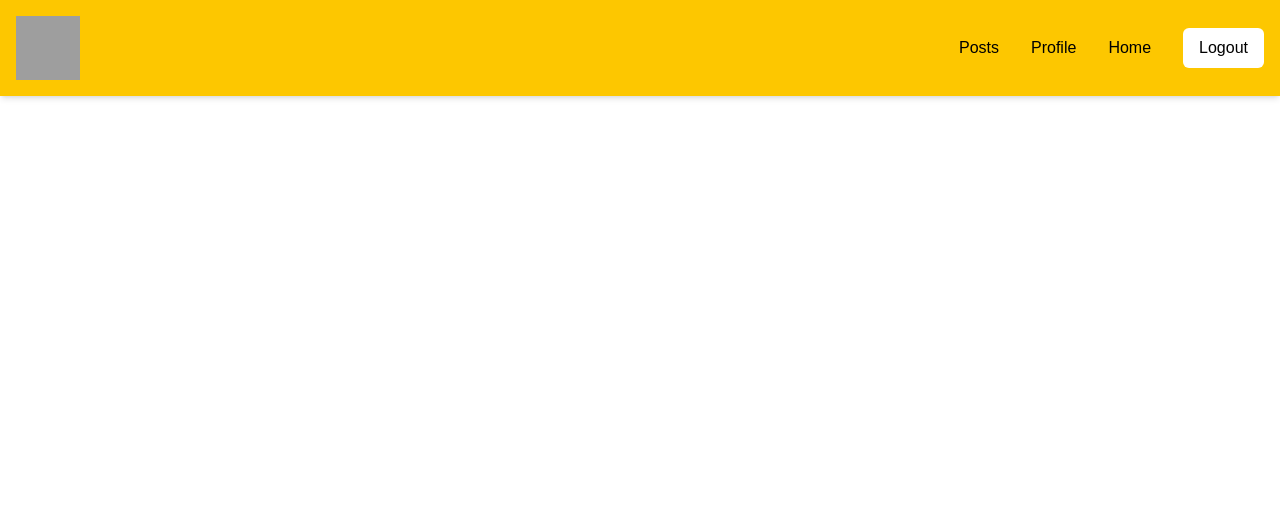
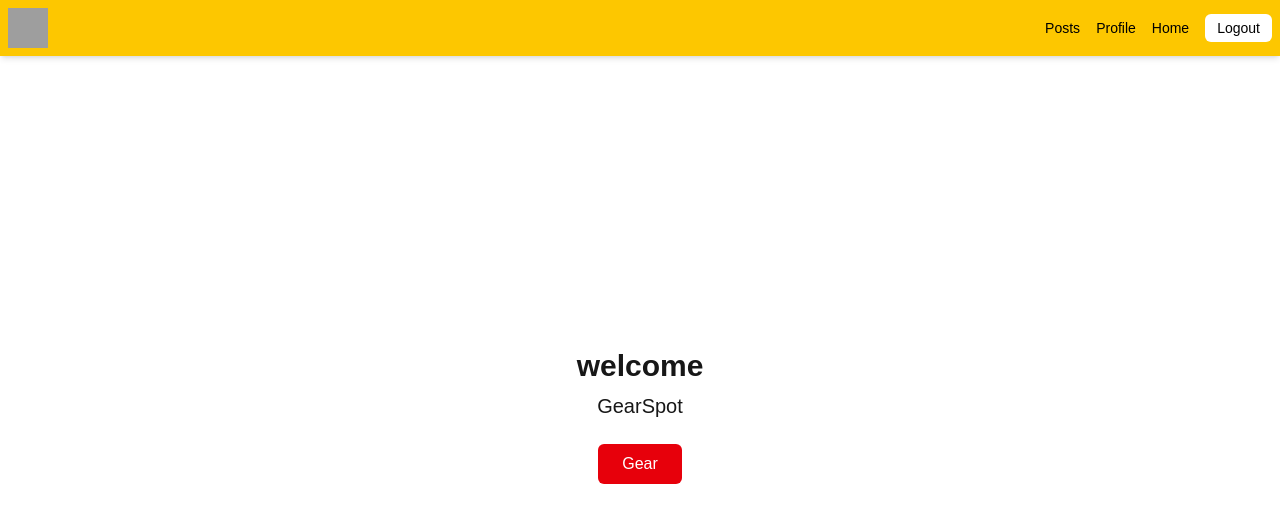
Before and after one commit to Johnbaileywilliams96/Gear_client, a Next.js app: page / in a window 1280 px wide. Shown: the top 522 px of the page. Built offline with nearby package versions, Linux system fonts and the light colour scheme; sample sign-in values are in the browser's storage; grey boxes are pictures that could not be loaded.

Commit message:
fixed navbar login and register

```diff
--- a/src/app/Components/navbar.js
+++ b/src/app/Components/navbar.js
@@ -9,11 +9,28 @@ export default function Navbar() {
   const [isLoggedIn, setIsLoggedIn] = useState(false)
   const router = useRouter()
 
-  // Check login status when component mounts
+  // Check login status when component mounts and set up event listener
   useEffect(() => {
+    checkLoginStatus()
+    window.addEventListener('storage', handleStorageChange)
+    window.addEventListener('loginStateChange', checkLoginStatus)
+
+    return () => {
+      window.removeEventListener('storage', handleStorageChange)
+      window.removeEventListener('loginStateChange', checkLoginStatus)
+    }
+  }, [])
+
+  const checkLoginStatus = () => {
     const token = localStorage.getItem("gear_token")
     setIsLoggedIn(token !== null)
-  }, [])
+  }
+
+  const handleStorageChange = (event) => {
+    if (event.key === "gear_token") {
+      checkLoginStatus()
+    }
+  }
 
   const toggleMenu = () => {
     setIsMenuOpen(!isMenuOpen)
@@ -22,53 +39,54 @@ export default function Navbar() {
   const handleLogout = () => {
     localStorage.removeItem("gear_token")
     setIsLoggedIn(false)
+    window.dispatchEvent(new Event('loginStateChange'))
     router.push('/')
   }
 
   return (
-    <nav className="bg-yellow-400 p-4 fixed top-0 w-full shadow-md">
+    <nav className="bg-yellow-400 p-2 fixed top-0 w-full shadow-md z-10">
       <div className="container mx-auto flex justify-between items-center">
         {/* Logo */}
         <Link href="/" className="flex items-center">
-          <img src="/images/logo.png" alt="Logo" className="w-16 h-16" />
+          <img src="/images/logo.png" alt="Logo" className="w-10 h-10" />
         </Link>
 
         {/* Mobile menu button */}
         <button
-          className="md:hidden flex flex-col space-y-1.5"
+          className="md:hidden flex flex-col space-y-1"
           onClick={toggleMenu}
         >
-          <span className="block w-6 h-0.5 bg-black"></span>
-          <span className="block w-6 h-0.5 bg-black"></span>
-          <span className="block w-6 h-0.5 bg-black"></span>
+          <span className="block w-5 h-0.5 bg-black"></span>
+          <span className="block w-5 h-0.5 bg-black"></span>
+          <span className="block w-5 h-0.5 bg-black"></span>
         </button>
 
         {/* Desktop Menu */}
-        <div className="hidden md:flex items-center space-x-8">
+        <div className="hidden md:flex items-center space-x-4">
           {isLoggedIn ? (
             <>
-              <Link href="/posts" className="text-black hover:text-gray-700">
+              <Link href="/posts" className="text-sm text-black hover:text-gray-700">
                 Posts
               </Link>
-              <Link href="/profile" className="text-black hover:text-gray-700">
+              <Link href="/profile" className="text-sm text-black hover:text-gray-700">
                 Profile
               </Link>
-              <Link href="/home" className="text-black hover:text-gray-700">
+              <Link href="/home" className="text-sm text-black hover:text-gray-700">
                 Home
               </Link>
               <button
                 onClick={handleLogout}
-                className="bg-white text-black px-4 py-2 rounded-md hover:bg-gray-100"
+                className="bg-white text-black text-sm px-3 py-1 rounded-md hover:bg-gray-100"
               >
                 Logout
               </button>
             </>
           ) : (
             <>
-              <Link href="/login" className="text-black hover:text-gray-700">
+              <Link href="/login" className="text-sm text-black hover:text-gray-700">
                 Login
               </Link>
-              <Link href="/register" className="bg-white text-black px-4 py-2 rounded-md hover:bg-gray-100">
+              <Link href="/register" className="bg-white text-black text-sm px-3 py-1 rounded-md hover:bg-gray-100">
                 Register
               </Link>
             </>
@@ -77,31 +95,31 @@ export default function Navbar() {
 
         {/* Mobile Menu */}
         {isMenuOpen && (
-          <div className="md:hidden absolute top-20 right-0 left-0 bg-yellow-400 p-4 shadow-md">
+          <div className="md:hidden absolute top-14 right-0 left-0 bg-yellow-400 p-2 shadow-md">
             {isLoggedIn ? (
-              <div className="flex flex-col space-y-4">
-                <Link href="/posts" className="text-black hover:text-gray-700">
+              <div className="flex flex-col space-y-2">
+                <Link href="/posts" className="text-sm text-black hover:text-gray-700">
                   Posts
                 </Link>
-                <Link href="/profile" className="text-black hover:text-gray-700">
+                <Link href="/profile" className="text-sm text-black hover:text-gray-700">
                   Profile
                 </Link>
-                <Link href="/home" className="text-black hover:text-gray-700">
+                <Link href="/home" className="text-sm text-black hover:text-gray-700">
                   Home
                 </Link>
                 <button
                   onClick={handleLogout}
-                  className="text-left text-black hover:text-gray-700"
+                  className="text-left text-sm text-black hover:text-gray-700"
                 >
                   Logout
                 </button>
               </div>
             ) : (
-              <div className="flex flex-col space-y-4">
-                <Link href="/login" className="text-black hover:text-gray-700">
+              <div className="flex flex-col space-y-2">
+                <Link href="/login" className="text-sm text-black hover:text-gray-700">
                   Login
                 </Link>
-                <Link href="/register" className="text-black hover:text-gray-700">
+                <Link href="/register" className="text-sm text-black hover:text-gray-700">
                   Register
                 </Link>
               </div>
--- a/src/app/home/page.js
+++ b/src/app/home/page.js
@@ -3,25 +3,19 @@
 import Link from "next/link"
 import Navbar from "../Components/navbar"
 
-
-
 export default function GearSpot() {
-
   return (
     <>
-    <Navbar/>
-      <div>
-      <h1>welcome</h1>
-      <Link href={`/posts`}>
-        <button
-        style={{
-
-          backgroundColor: 'red'
-        }
-        }>
-          Gear
+      <Navbar/>
+      <div className="flex flex-col items-center justify-center min-h-screen pt-16 pb-8 px-4 text-center">
+        <h1 className="text-3xl font-bold mb-6">News</h1>
+        <Link href={`/posts`}>
+          <button
+            className="bg-red-600 hover:bg-red-700 text-white font-medium py-2 px-6 rounded-md transition-colors"
+          >
+            Gear
           </button>
-      </Link>
+        </Link>
       </div>
     </>
   )
--- a/src/app/layout.js
+++ b/src/app/layout.js
@@ -1,6 +1,5 @@
 import { Geist, Geist_Mono } from "next/font/google";
 import "./globals.css";
-import Navbar from "./Components/navbar";
 import AuthCheck from "./Components/AuthCheck";
 
 
@@ -26,7 +25,6 @@ export default function RootLayout({ children }) {
         className={`${geistSans.variable} ${geistMono.variable} antialiased`}
       >
         <AuthCheck>
-          <Navbar/>
           {children}
         </AuthCheck>
       </body>
--- a/src/app/page.js
+++ b/src/app/page.js
@@ -1,24 +1,23 @@
-import Link from "next/link";
-import Navbar from "./Components/navbar";
+"use client"
 
+import Link from "next/link"
+import Navbar from "./Components/navbar"
 
-// src/app/page.js
 export default function Home() {
-    return (
-      <div className="login-container">
-        <h1>Login</h1>
-        <form>
-          <div>
-            <label htmlFor="email">Email</label>
-            <input type="email" id="email" name="email" required />
-          </div>
-          <div>
-            <label htmlFor="password">Password</label>
-            <input type="password" id="password" name="password" required />
-          </div>
-          <Link className="underline text-blue-600 hover:text-blue-800 visited:text-purple-600" href="/register">Not a member yet?</Link>
-          <Link className="underline text-blue-600 hover:text-blue-800 visited:text-purple-600" href="/login">already have an account?</Link>
-        </form>
+  return (
+    <>
+      <Navbar/>
+      <div className="flex flex-col items-center justify-center min-h-screen pt-16 pb-8 px-4 text-center">
+        <h1 className="text-3xl font-bold mb-2">welcome</h1>
+        <p className="text-xl mb-6">GearSpot</p>
+        <Link href={`/posts`}>
+          <button
+            className="bg-red-600 hover:bg-red-700 text-white font-medium py-2 px-6 rounded-md transition-colors"
+          >
+            Gear
+          </button>
+        </Link>
       </div>
-    );
-  }
+    </>
+  )
+}
--- a/src/app/posts/[id]/page.js
+++ b/src/app/posts/[id]/page.js
@@ -6,6 +6,7 @@ import { getPostsById } from "@/app/data/posts";
 import { useParams } from "next/navigation";
 import { CommentsCard } from "@/app/Components/commentslayout/card";
 import { getComments } from "@/app/data/comments";
+import Navbar from "@/app/Components/navbar";
 
 export default function Post() {
   const [post, setPost] = useState([])
@@ -26,6 +27,7 @@ console.log(comments)
   return (
     <>
             <div >
+              <Navbar/>
               <PostCard post = {post}/>
             </div>
             <div>
--- a/src/app/posts/page.js
+++ b/src/app/posts/page.js
@@ -3,6 +3,7 @@
 import { useState, useEffect } from "react";
 import { getPosts } from "../data/posts";
 import { PostCard } from "../Components/postlayout/card";
+import Navbar from "../Components/navbar";
 
 
 export default function Posts() {
@@ -16,6 +17,7 @@ export default function Posts() {
     <>
 
       <div>
+        <Navbar/>
         {posts.map((post, index) => {
           return (
             <div key={index}>
--- a/src/app/profile/page.js
+++ b/src/app/profile/page.js
@@ -3,6 +3,7 @@
 import { useState, useEffect } from "react";
 
 import { getProfiles } from "../data/profiles";
+import Navbar from "../Components/navbar";
 
 
 export default function Profile() {
@@ -22,6 +23,7 @@ export default function Profile() {
     <>
 
       <div>
+        <Navbar/>
         {profiles.map((profile, index) => {
           return (
             <div key={index}>
```
